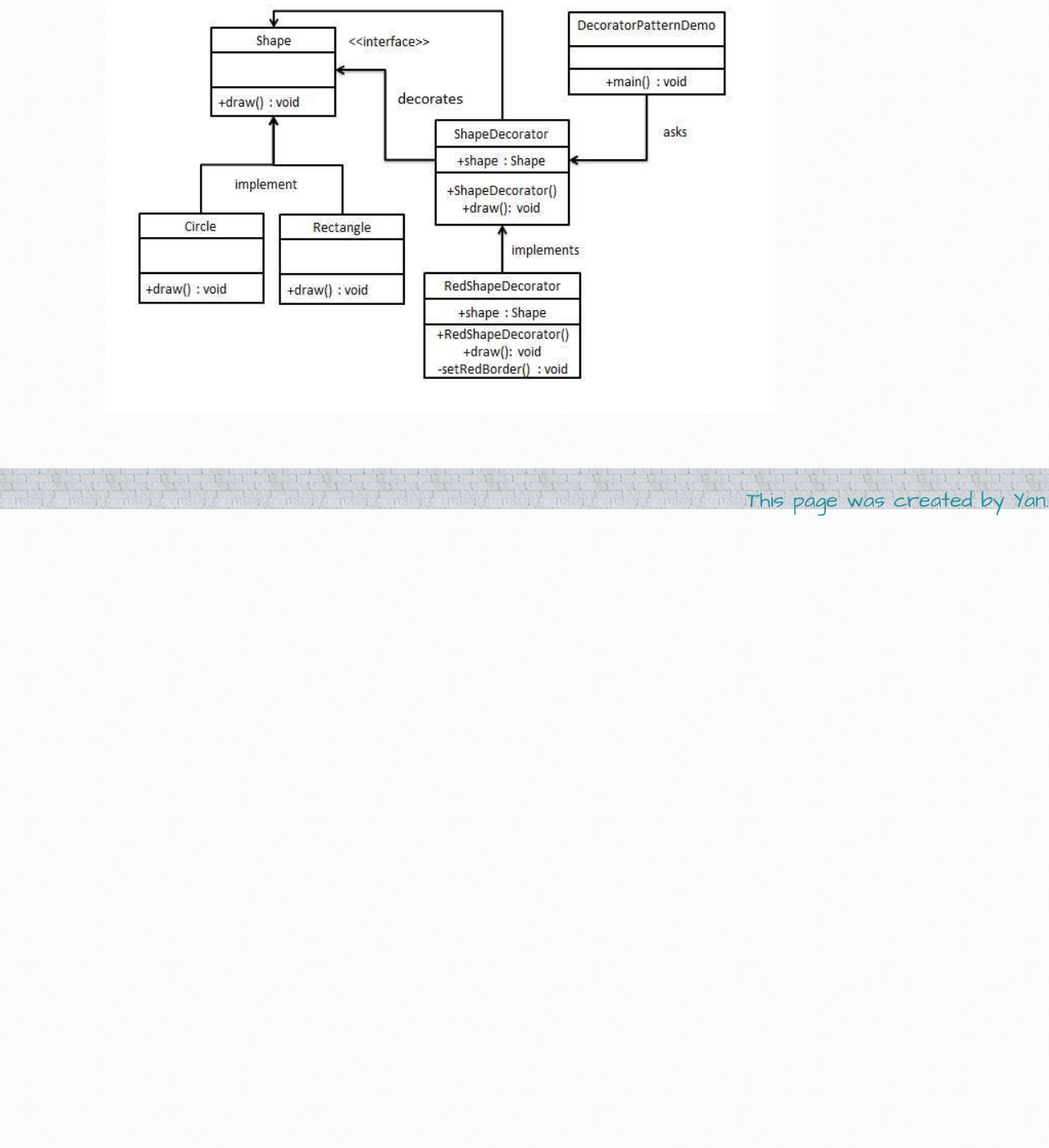
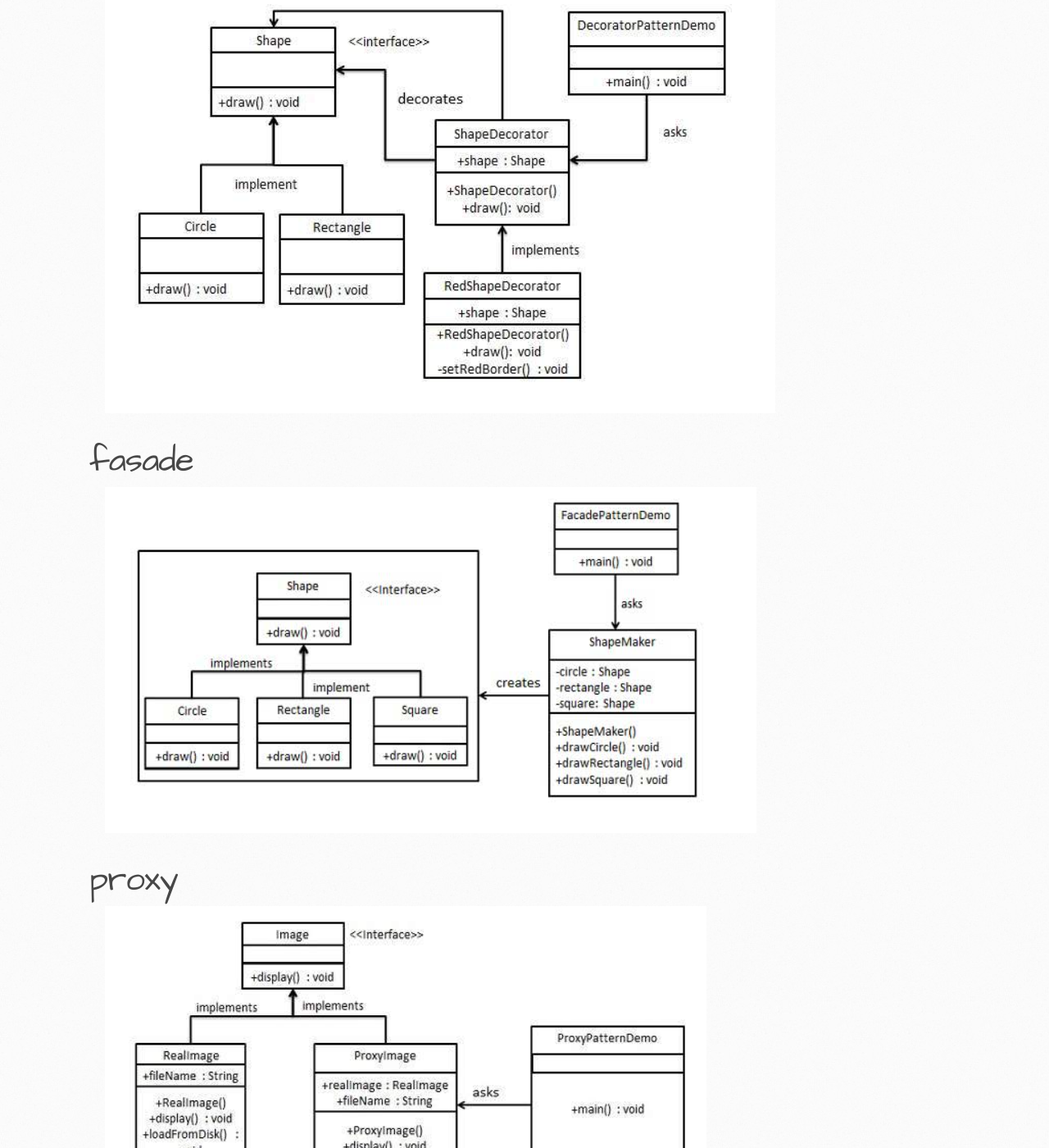
Before and after one commit to itcraftme/itcraftme, a Jekyll site: the page built from docs/it/designpattern.md, in a window 1280 px wide and 1400 px high, scrolled down 6242 px. Shown: the whole window at 82% size. Built offline with Jekyll 4.4.1, drawn with Linux system fonts in a browser that asks for light colours; our own code applies the rules of GitHub Pages for plain Markdown files; before the commit the page ends 6872 px from its top, so only the background shows below that.

Commit message:
add proxy design pattern

```diff
--- a/docs/it/designpattern.md
+++ b/docs/it/designpattern.md
@@ -23,3 +23,7 @@
 ![composite design pattern](./images/designpattern\composite.png)
 # decorator
 ![decorator design pattern](./images/designpattern\decorator.png)
+# fasade
+![fasade design pattern](./images/designpattern\fasade.png)
+# proxy
+![proxy design pattern](./images/designpattern\proxy.png)
```
Also changed, not shown: docs/it/images/designpattern/fasade.png (added), docs/it/images/designpattern/proxy.png (added).
